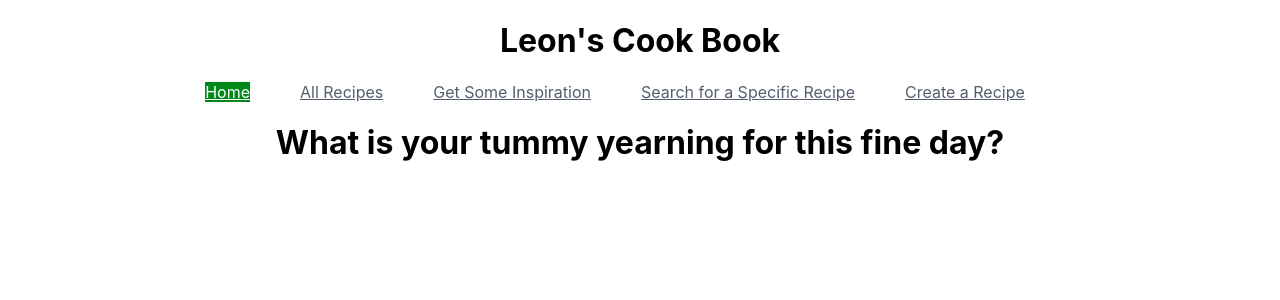
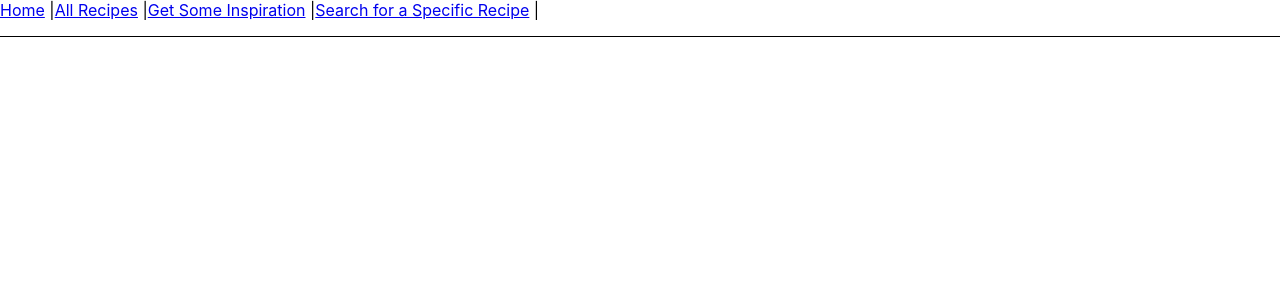
Before and after one commit to Xiaohei2021/react-frontEnd, a React (Create React App) app in the folder react_project/proj_5_front/: page /home in a window 1280 px wide. Shown: the top 300 px of the page. Built offline with nearby package versions, Linux system fonts and the light colour scheme.

Commit message:
re-structuring app layout with react router 6

```diff
--- a/react_project/proj_5_front/src/App.js
+++ b/react_project/proj_5_front/src/App.js
@@ -1,16 +1,11 @@
-import { Routes, Route } from 'react-router-dom';
+import { Routes, Route, Link } from 'react-router-dom';
 // import { useNavigate } from "react-router-dom";
 import "./App.css"
 
 
-import Home from './components/Home';
-import CookBookContainer from './containers/CookBookContainer';
-import SurpriseContainer from './containers/SurpriseContainer';
-import QueryContainer from './containers/QueryContainer';
-import RecipeInput from './components/recipe/RecipeInput';
-import Recipe from './components/recipe/Recipe';
+
 // import Error from './components/Error';
-import Navbar from './Navbar';
+// import Navbar from './Navbar';
 
 
 
@@ -30,24 +25,27 @@ function App() {
       <h1>
         Leon's Cook Book
       </h1>
-{/*
-      <button onClick={handleCreate}>Create Recipe </button><br/><br/>
-      <button onClick={handleRecipes}>See Recipes</button>  */}
 
-        <Navbar />
+      <h1>What is your tummy yearning for this fine day?</h1>
 
-        <Routes>
+        {/* <Navbar /> */}
+
+        {/* <Routes>
           <Route path="/home" element={< Home/>} />
           <Route path="/recipes" element={< CookBookContainer />} >
             <Route path={"new"} element={< RecipeInput />}/>
             <Route path={":recipeId"} element={<Recipe />} />
-          </Route>
+          </Route> */}
           {/* <Route path="/recipes" element={< CookBookContainer/>} /> */}
           {/* <Route path="/recipes/new" element={< RecipeInput/>} /> */}
-          <Route path="/surprises" element={< SurpriseContainer/>} />
-          <Route path="/query" element={< QueryContainer />} />
+          {/* <Route path="/surprises" element={< SurpriseContainer/>} />
+          <Route path="/query" element={< QueryContainer />} />  */}
           {/* <Route path="*" element={<Error />} /> */}
-        </Routes>
+        {/* </Routes>  */}
+
+ {/* <button onClick={handleCreate}>Create Recipe </button><br/><br/>
+      <button onClick={handleRecipes}>See Recipes</button>    */}
+
     </div>
   );
 }
--- a/react_project/proj_5_front/src/components/Home.js
+++ b/react_project/proj_5_front/src/components/Home.js
@@ -1,13 +1,29 @@
 import React from 'react'
+import { Link } from 'react-router-dom';
+
 // import Navbar from '../Navbar';
+
+
+
 
 export default function Home() {
   return (
     <div>
       {/* <Navbar /> */}
 
-      <h1>What is your tummy yearning for this fine day?</h1>
+      <nav
+      style={{
+        borderBottom: "solid 1px",
+        paddingBottom: "1rem",
+      }}>
 
+      <Link to="/home">Home</Link> |{""}
+      <Link to="/recipes">All Recipes</Link> |{""}
+      <Link to=""></Link>
+      <Link to="/surprises">Get Some Inspiration</Link> |{""}
+      <Link to="/query">Search for a Specific Recipe</Link> |{""}
+      <Link to=""></Link>
+    </nav>
     </div>
   )
 }
--- a/react_project/proj_5_front/src/index.js
+++ b/react_project/proj_5_front/src/index.js
@@ -3,17 +3,65 @@ import ReactDOM from 'react-dom';
 import './index.css';
 import App from './App';
 import reportWebVitals from './reportWebVitals';
-import { BrowserRouter  } from "react-router-dom"
+import { BrowserRouter, Routes, Route   } from "react-router-dom"
 import { Provider } from "react-redux";
 import store from "./store";
 
+
+
+// import Home from './components/Home';
+import CookBookContainer from './containers/CookBookContainer';
+import SurpriseContainer from './containers/SurpriseContainer';
+import QueryContainer from './containers/QueryContainer';
+import RecipeInput from './components/recipe/RecipeInput';
+import Recipe from './components/recipe/Recipe';
+import Home from './components/Home';
+// import Error from './components/Error';
+
+
+// ReactDOM.render(
+//   <React.StrictMode>
+//     <Provider store={store}>
+//       <BrowserRouter >
+
+
+
+//           <App />
+//       </BrowserRouter >
+//     </Provider>
+//   </React.StrictMode>,
+//   document.getElementById('root')
+// );
+
+// // If you want to start measuring performance in your app, pass a function
+// // to log results (for example: reportWebVitals(console.log))
+// // or send to an analytics endpoint. Learn more: https://bit.ly/CRA-vitals
+// reportWebVitals();
 
 
 ReactDOM.render(
   <React.StrictMode>
     <Provider store={store}>
       <BrowserRouter >
-          <App />
+        <Routes>
+
+          <Route path="/" element={ <App />} />
+            <Route path="/home" element={< Home/>} />
+
+            <Route path="/surprises" element={< SurpriseContainer/>} >
+              <Route path={":surpriseId"} element={<Recipe />} />
+            </Route>
+
+            <Route path="/query" element={< QueryContainer />} />
+              <Route path={":queryId"} element={<Recipe />} >
+            </Route>
+
+            <Route path="/recipes" element={< CookBookContainer />} >
+                <Route path={"new"} element={< RecipeInput />}/>
+                <Route path={":recipeId"} element={<Recipe />} />
+            </Route>
+
+        </Routes>
       </BrowserRouter >
     </Provider>
   </React.StrictMode>,
```
